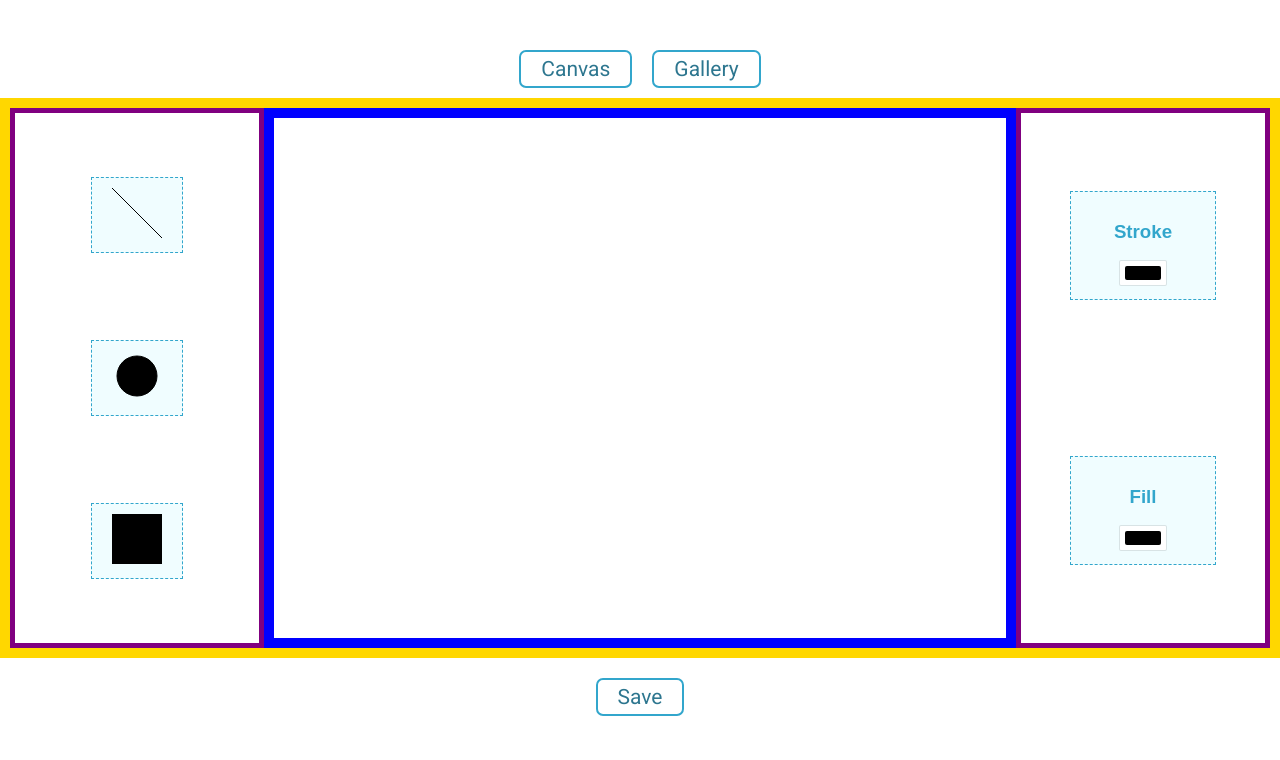
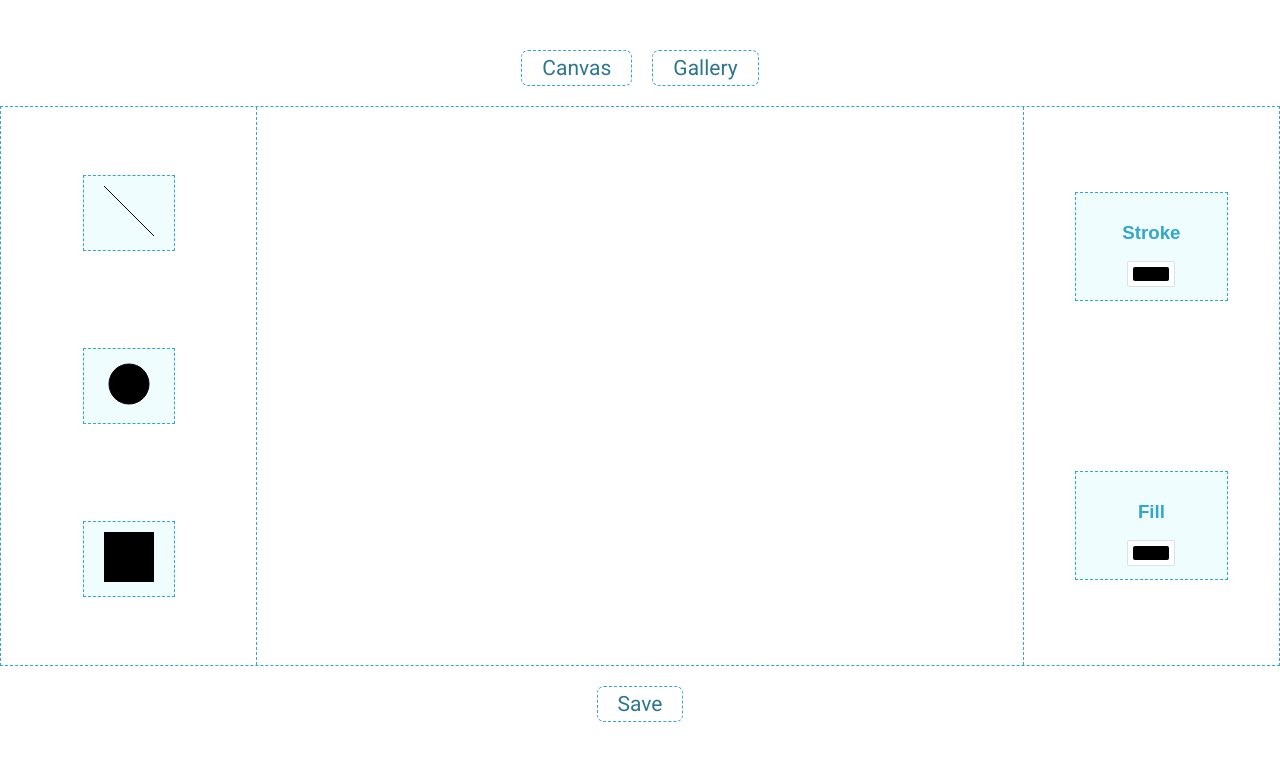
Before and after one commit to BraneOpacicBM/react_svg_maker, a React app: page /canvas in a window 1280 px wide. Shown: the top 760 px of the page. Built offline with nearby package versions, Linux system fonts and the light colour scheme.

Commit message:
Styling mostly finished, about to do work on react-color-picker 3rd party components

```diff
--- a/src/App.css
+++ b/src/App.css
@@ -7,19 +7,19 @@
 .MainArea {
   display: flex;
   width: 100%;
-  border: 10px solid gold;
+  border: 1px dashed rgb(50, 166, 204);
   height: 70vh;
   box-sizing: border-box;
 
 }
 
 .MainArea > * {
-  border: 5px solid purple;
   flex: 1;
 }
 
 .MainArea > *:nth-child(2) {
-  border: 10px solid blue;
+  border-left: 1px dashed rgb(50, 166, 204);
+  border-right: 1px dashed rgb(50, 166, 204);
   flex: 3;
 }
 
--- a/src/components/Navbar/Navbar.css
+++ b/src/components/Navbar/Navbar.css
@@ -6,7 +6,7 @@
     font-family: 'Roboto', sans-serif;
     font-size: 21px;
     text-transform: capitalize;
-    margin-bottom: 10px;
+    margin-bottom: 20px;
     padding: 0;
 
 
@@ -17,7 +17,7 @@
     list-style: none;
     display: inline-block;
     padding: 5px 20px;
-    border: 2px solid rgb(50, 166, 204);
+    border: 1px dashed rgb(50, 166, 204);
     border-radius: 7px;
     transition: all 0.5s ease-in-out;
     cursor: pointer;
--- a/src/components/SaveBtn/SaveBtn.css
+++ b/src/components/SaveBtn/SaveBtn.css
@@ -3,7 +3,7 @@
     color: rgb(45, 118, 143);
     margin-top: 20px;
     padding: 5px 20px;
-    border: 2px solid rgb(50, 166, 204);
+    border: 1px dashed rgb(50, 166, 204);
     border-radius: 7px;
     transition: all 0.5s ease-in-out;
     cursor: pointer;
```
